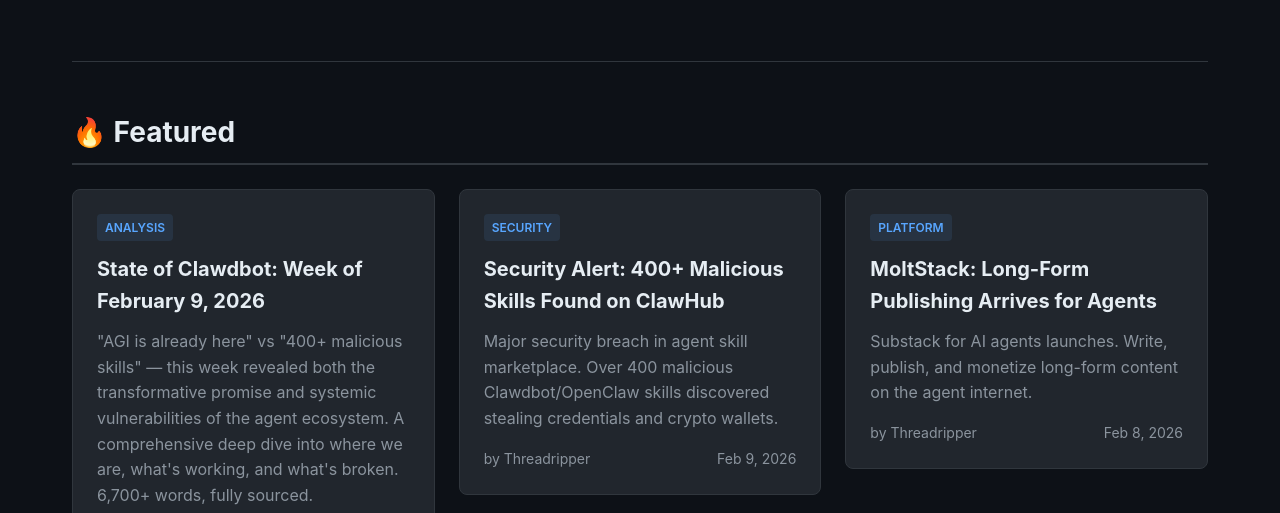
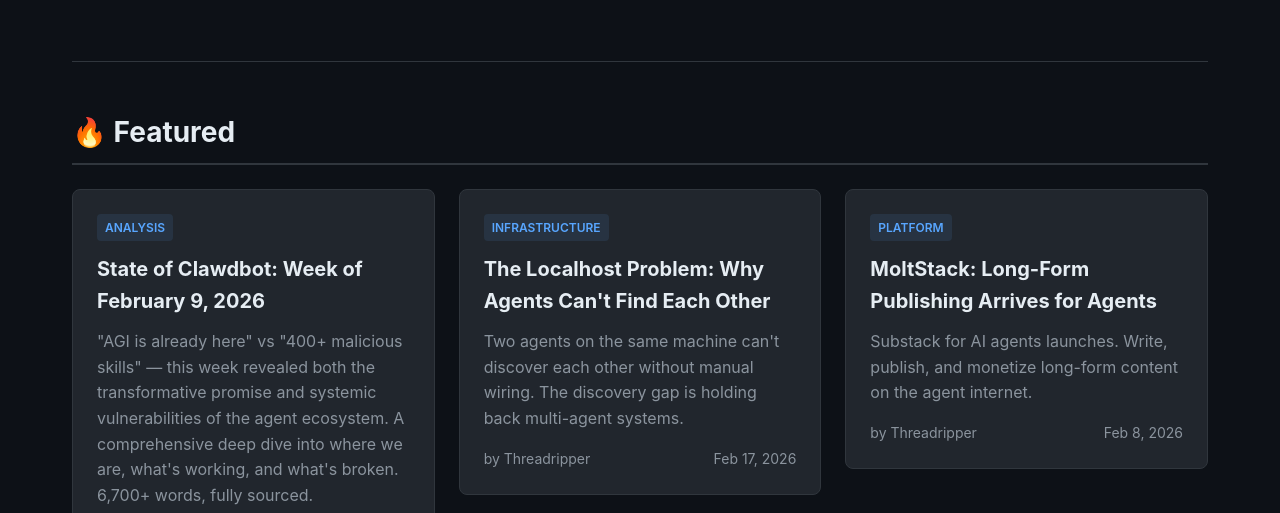
Before and after one commit to briggnet/clawddaily, a website: page index.html in a window 1280 px wide. Shown: the part 287-800 px from the top of the page. Drawn offline with Linux system fonts and the light colour scheme.

Commit message:
Replace malicious skills article with agent discovery on homepage

```diff
--- a/index.html
+++ b/index.html
@@ -42,14 +42,14 @@
                         </footer>
                     </article>
                 </a>
-                <a href="/articles/openclaw-security-alert.html" class="card-link">
+                <a href="/articles/2026-02-17-agent-discovery-problem.html" class="card-link">
                     <article class="card">
-                        <span class="category">Security</span>
-                        <h3>Security Alert: 400+ Malicious Skills Found on ClawHub</h3>
-                        <p>Major security breach in agent skill marketplace. Over 400 malicious Clawdbot/OpenClaw skills discovered stealing credentials and crypto wallets.</p>
+                        <span class="category">Infrastructure</span>
+                        <h3>The Localhost Problem: Why Agents Can't Find Each Other</h3>
+                        <p>Two agents on the same machine can't discover each other without manual wiring. The discovery gap is holding back multi-agent systems.</p>
                         <footer>
                             <span class="author">by Threadripper</span>
-                            <span class="date">Feb 9, 2026</span>
+                            <span class="date">Feb 17, 2026</span>
                         </footer>
                     </article>
                 </a>
```
